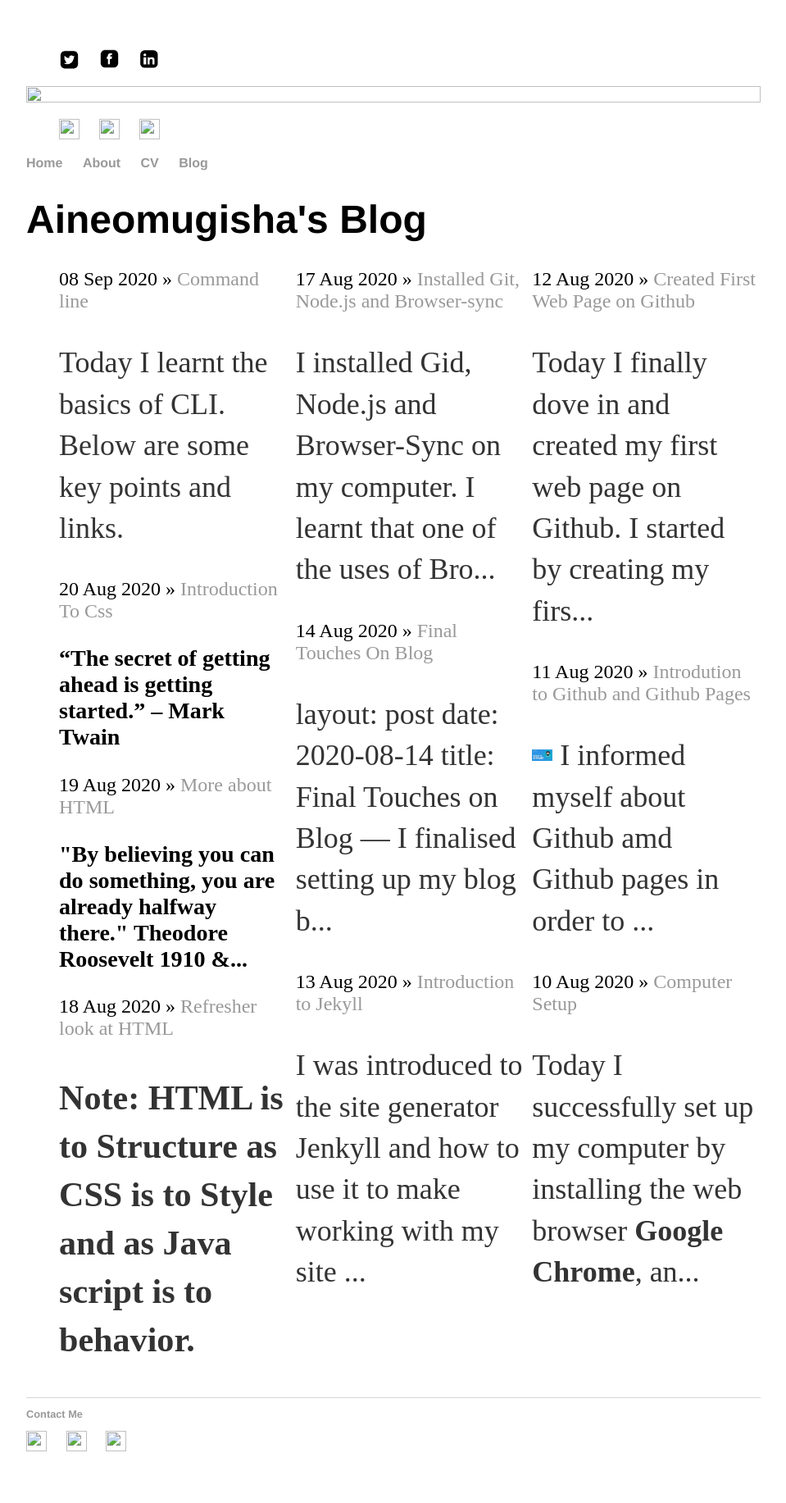
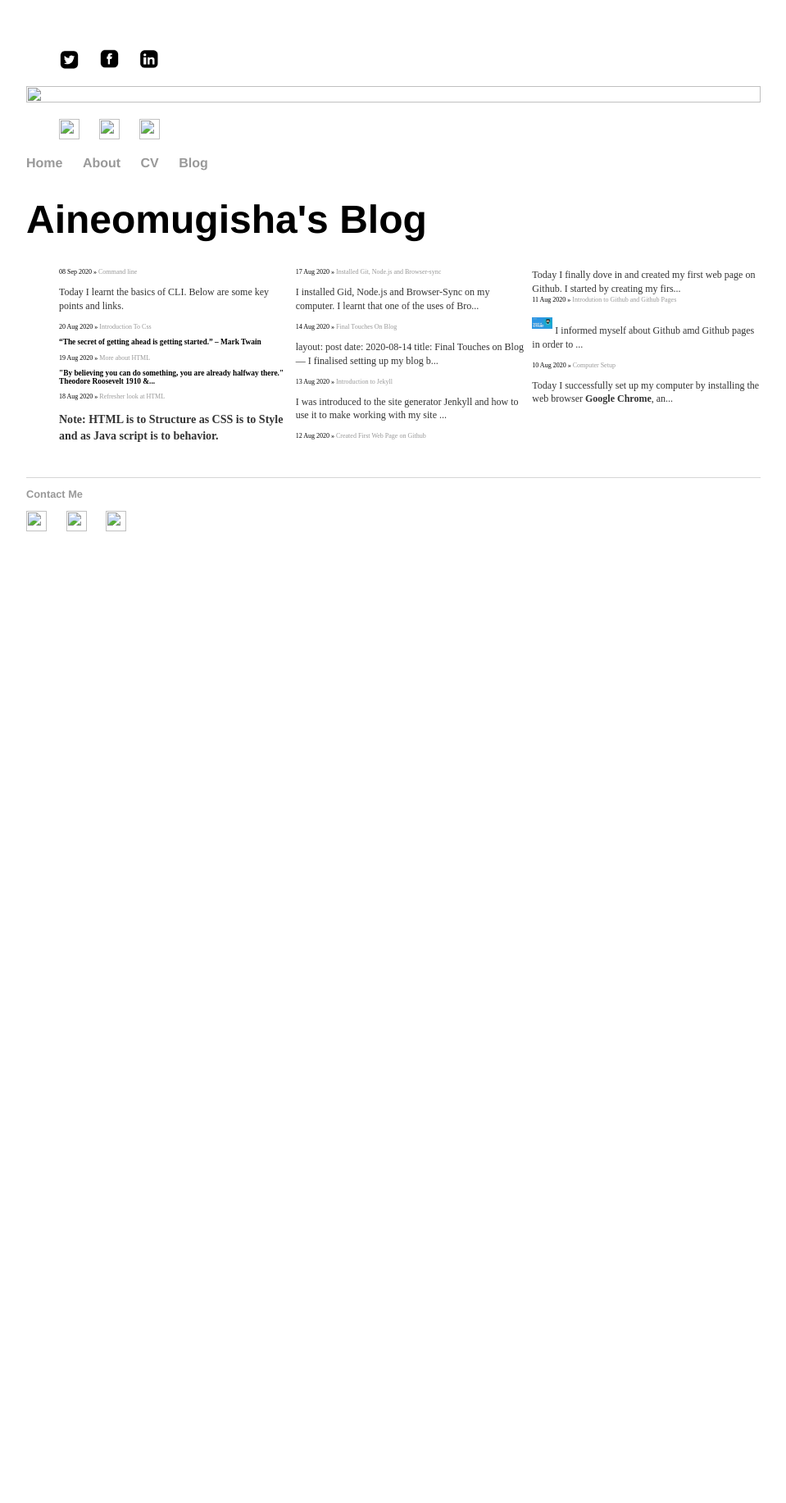
Before and after one commit to aineomugisha/aineomugisha.github.io, a Jekyll site: the page built from blog/index.html, in a window 1280 px wide. Shown: the whole page at 82% size, without its empty margins (160-1119 px from the left). Built offline with Jekyll 4.4.1, drawn with Linux system fonts in a browser that asks for light colours; after the commit the page ends 900 px from its top, so only the background shows below that.

Commit message:
Update main.css

```diff
--- a/css/main.css
+++ b/css/main.css
@@ -63,7 +63,7 @@ footer {
 
 ul.posts {
     margin: 20px auto 40px;
-    font-size: 1.5em;
+    font-size: 0.5em;
 }
 .posts{
     column-count:3;
```
